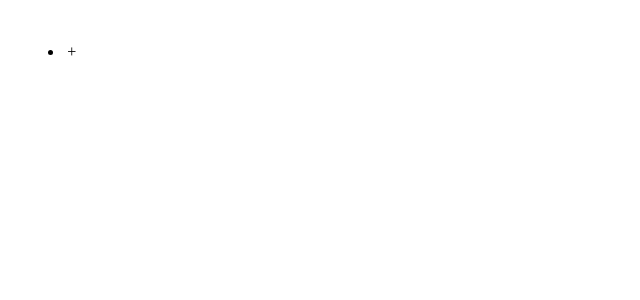
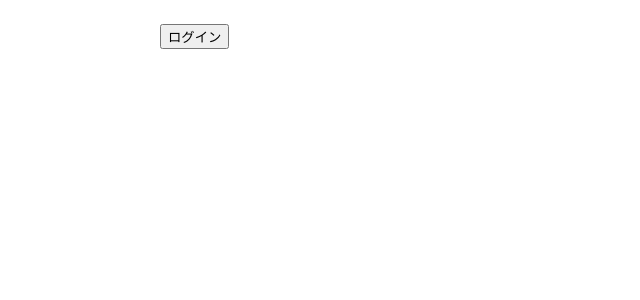
Before and after one commit to SuzukiShuntarou/memo-app, a React (Create React App) app: page / in a window 1280 px wide. Shown: the top 300 px of the page, without its empty margins (0-640 px from the left). Built offline with nearby package versions, Linux system fonts and the light colour scheme.

Commit message:
ログイン機能の追加

```diff
--- a/src/App.css
+++ b/src/App.css
@@ -52,3 +52,7 @@ span:hover {
 button:hover {
   cursor: pointer;
 }
+
+.login-btn {
+  border-radius: 5px;
+}
--- a/src/App.js
+++ b/src/App.js
@@ -1,12 +1,16 @@
 import { useState, useEffect } from "react";
+import { Button } from "./components/Button";
 import { MemoEdit } from "./components/MemoEdit";
 import { MemoList } from "./components/MemoList";
 import { create, update, destroy } from "./Database";
+import { useSelectedMemo } from "./hooks/selectedmemo-hook";
+import { useLogin } from "./hooks/login-hooks";
 
 export default function App() {
   const [memos, setMemos] = useState([]);
   const [isEdit, setIsEdit] = useState(false);
-  const [selectedMemo, setSelectedMemo] = useState("");
+  const { selectedMemo, setSelectedMemo } = useSelectedMemo();
+  const { isLogin, handleLogin } = useLogin();
 
   useEffect(() => {
     const storageMemos = localStorage.getItem("memos");
@@ -33,16 +37,16 @@ export default function App() {
       <div className="item">
         <ul>
           <MemoList memos={memos} onClick={handleClickEdit} />
-          <li>
-            <span onClick={handleClickCreate}>+</span>
-          </li>
+          {isLogin && (
+            <li>
+              <span onClick={handleClickCreate}>+</span>
+            </li>
+          )}
         </ul>
       </div>
       <div className="item">
         {isEdit && (
           <MemoEdit
-            selectedMemo={selectedMemo}
-            setSelectedMemo={setSelectedMemo}
             handleUpdateClick={() => update({ selectedMemo, memos, setMemos })}
             handleDeleteClick={() =>
               destroy({ selectedMemo, memos, setMemos, setIsEdit })
@@ -50,6 +54,14 @@ export default function App() {
           />
         )}
       </div>
+      <div className="item">
+        <div className="login-btn">
+          <Button
+            buttonName={isLogin ? "ログアウト" : "ログイン"}
+            onClick={handleLogin}
+          />
+        </div>
+      </div>
     </div>
   );
 }
--- a/src/components/MemoEdit.js
+++ b/src/components/MemoEdit.js
@@ -1,18 +1,20 @@
 import { Button } from "./Button";
+import { useSelectedMemo } from "../hooks/selectedmemo-hook";
+import { useLogin } from "../hooks/login-hooks";
 
-export function MemoEdit({
-  selectedMemo,
-  setSelectedMemo,
-  handleUpdateClick,
-  handleDeleteClick,
-}) {
+export function MemoEdit({ handleUpdateClick, handleDeleteClick }) {
+  const { selectedMemo, setSelectedMemo } = useSelectedMemo();
+  const { isLogin } = useLogin();
+
   function handleChange(event) {
+    if (isLogin) {
       const inputs = event.target.value.split("\n");
       setSelectedMemo({
         ...selectedMemo,
         title: inputs[0],
         content: inputs.slice(1).join("\n"),
       });
+    }
   }
 
   return (
@@ -23,10 +25,12 @@ export function MemoEdit({
         value={`${selectedMemo.title}\n${selectedMemo.content}`}
         onChange={handleChange}
       />
+      {isLogin && (
         <div className="edit-btn">
           <Button buttonName="編集" onClick={handleUpdateClick} />
           <Button buttonName="削除" onClick={handleDeleteClick} />
         </div>
+      )}
     </form>
   );
 }
--- /dev/null
+++ b/src/hooks/login-hooks.js
@@ -0,0 +1,18 @@
+import { createContext, useState, useContext } from "react";
+
+const LoginContext = createContext();
+
+export const LoginProvider = ({ children }) => {
+  const [isLogin, setIsLogin] = useState(false);
+  function handleLogin() {
+    setIsLogin(!isLogin);
+  }
+
+  return (
+    <LoginContext.Provider value={{ isLogin, handleLogin }}>
+      {children}
+    </LoginContext.Provider>
+  );
+};
+
+export const useLogin = () => useContext(LoginContext);
--- /dev/null
+++ b/src/hooks/selectedmemo-hook.js
@@ -0,0 +1,15 @@
+import { createContext, useState, useContext } from "react";
+
+const SelectedMemoContext = createContext();
+
+export const SelectedMemoProvider = ({ children }) => {
+  const [selectedMemo, setSelectedMemo] = useState("");
+
+  return (
+    <SelectedMemoContext.Provider value={{ selectedMemo, setSelectedMemo }}>
+      {children}
+    </SelectedMemoContext.Provider>
+  );
+};
+
+export const useSelectedMemo = () => useContext(SelectedMemoContext);
--- a/src/index.js
+++ b/src/index.js
@@ -2,10 +2,16 @@ import React from "react";
 import ReactDOM from "react-dom/client";
 import "./App.css";
 import App from "./App";
+import { SelectedMemoProvider } from "./hooks/selectedmemo-hook";
+import { LoginProvider } from "./hooks/login-hooks";
 
 const root = ReactDOM.createRoot(document.getElementById("root"));
 root.render(
   <React.StrictMode>
-    <App />
+    <SelectedMemoProvider>
+      <LoginProvider>
+        <App />
+      </LoginProvider>
+    </SelectedMemoProvider>
   </React.StrictMode>,
 );
```
Lines whose indentation alone changed are shown as unchanged.
